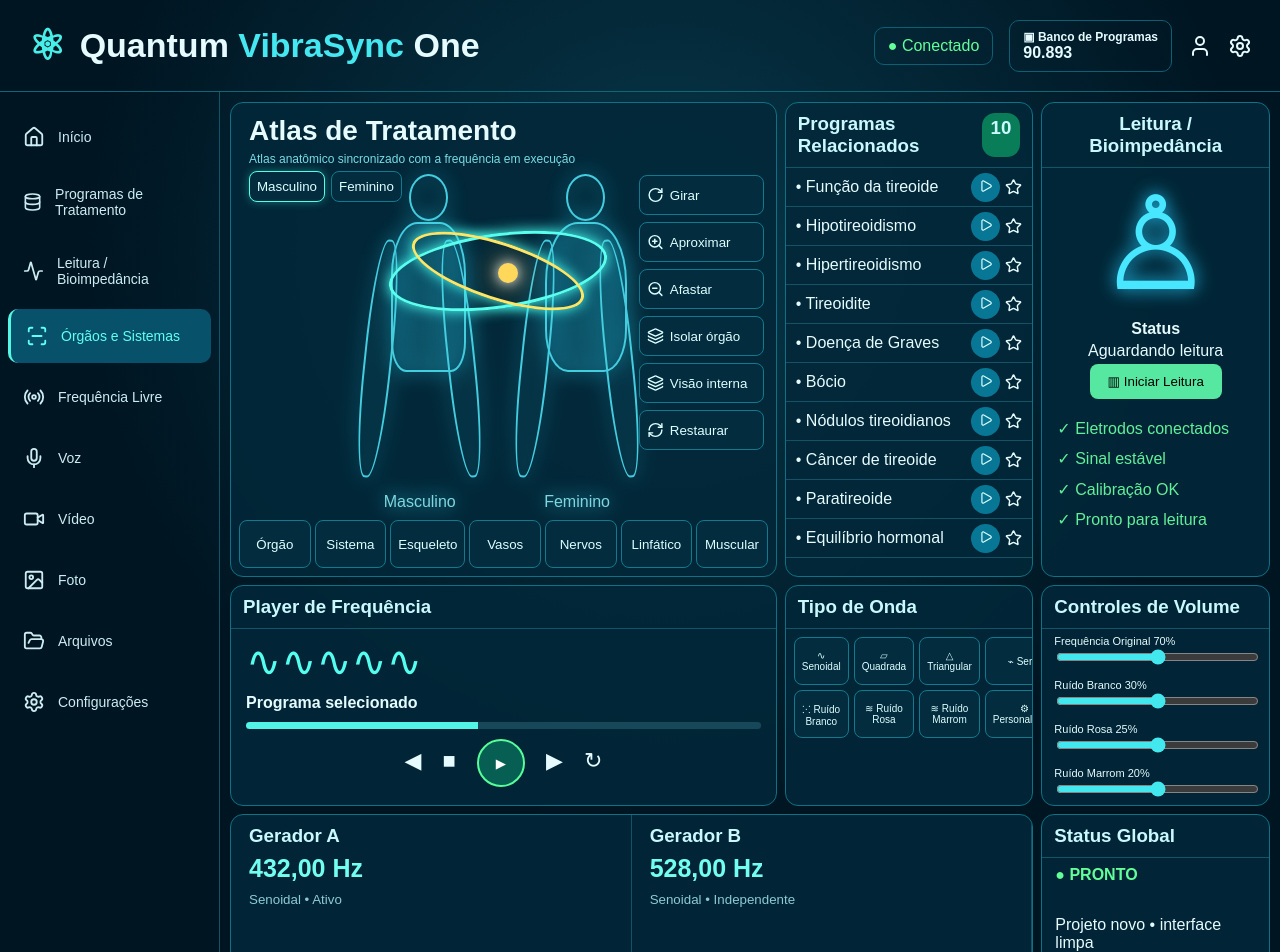
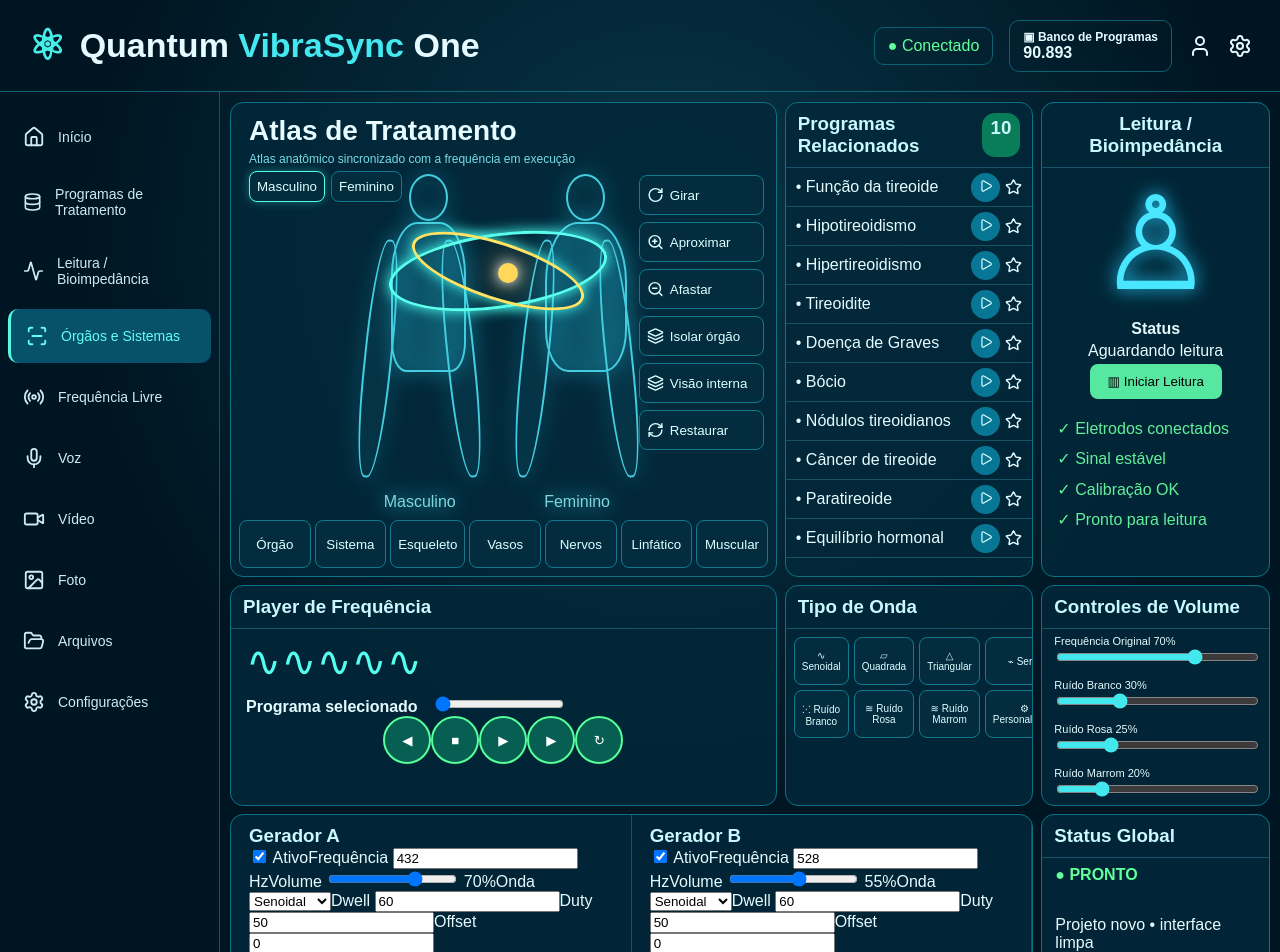
Before and after one commit to marcosfersant/quantum-vibrasync-one, a React (Vite) app: page / in a window 1280 px wide. Shown: the top 952 px of the page. Built offline with nearby package versions, Linux system fonts and the light colour scheme.

Commit message:
Passo 3: integrar motor A/B, audio, player e volumes sem importar interface antiga

```diff
--- a/src/main.jsx
+++ b/src/main.jsx
@@ -1,13 +1,18 @@
-import React from 'react';
+import React,{useEffect,useMemo,useRef,useState} from 'react';
 import {createRoot} from 'react-dom/client';
 import {Home,Database,Activity,ScanLine,Radio,Mic,Video,Image,FolderOpen,Settings,User,RotateCw,ZoomIn,ZoomOut,Layers,RefreshCw,Play,Star} from 'lucide-react';
 import './style.css';
 
+
+const waveTypes=[['sine','Senoidal'],['square','Quadrada'],['triangle','Triangular'],['sawtooth','Serra']];
+function noise(ctx,type){const b=ctx.createBuffer(1,ctx.sampleRate*3,ctx.sampleRate),d=b.getChannelData(0);let last=0;for(let i=0;i<d.length;i++){const w=Math.random()*2-1;if(type==='brown'){last=(last+.02*w)/1.02;d[i]=last*3.5}else d[i]=w}return b}
+function Engine({on,gens,master,white,brown,pink}){const ctx=useRef(),nodes=useRef([]);useEffect(()=>{const stop=()=>{nodes.current.forEach(n=>{try{n.stop?.()}catch{}try{n.disconnect?.()}catch{}});nodes.current=[]};stop();if(!on)return;const A=window.AudioContext||window.webkitAudioContext;ctx.current??=new A();const ac=ctx.current;ac.resume();gens.filter(g=>g.enabled).forEach(g=>{const o=ac.createOscillator(),v=ac.createGain();o.type=g.wave;o.frequency.value=g.freq;v.gain.value=(master/100)*(g.volume/100)*.18;o.connect(v).connect(ac.destination);o.start();nodes.current.push(o,v)});[['white',white],['white',pink],['brown',brown]].forEach(([t,n])=>{if(!n)return;const s=ac.createBufferSource(),v=ac.createGain();s.buffer=noise(ac,t);s.loop=true;v.gain.value=n/100*.1;s.connect(v).connect(ac.destination);s.start();nodes.current.push(s,v)});return stop},[on,gens,master,white,brown,pink]);return null}
+
 const menu=[[Home,'Início'],[Database,'Programas de Tratamento'],[Activity,'Leitura / Bioimpedância'],[ScanLine,'Órgãos e Sistemas'],[Radio,'Frequência Livre'],[Mic,'Voz'],[Video,'Vídeo'],[Image,'Foto'],[FolderOpen,'Arquivos'],[Settings,'Configurações']];
 const programs=['Função da tireoide','Hipotireoidismo','Hipertireoidismo','Tireoidite','Doença de Graves','Bócio','Nódulos tireoidianos','Câncer de tireoide','Paratireoide','Equilíbrio hormonal'];
 function App(){
- const [sex,setSex]=React.useState('Masculino');
- return <main className="app">
+ const [sex,setSex]=useState('Masculino'),[on,setOn]=useState(false),[elapsed,setElapsed]=useState(0),[repeat,setRepeat]=useState(1),[infinite,setInfinite]=useState(false),[a,setA]=useState({enabled:true,freq:432,wave:'sine',volume:70,dwell:60,duty:50,offset:0}),[b,setB]=useState({enabled:true,freq:528,wave:'sine',volume:55,dwell:60,duty:50,offset:0}),[master,setMaster]=useState(70),[white,setWhite]=useState(30),[pink,setPink]=useState(25),[brown,setBrown]=useState(20); const duration=1800,gens=useMemo(()=>[a,b],[a,b]); useEffect(()=>{if(!on)return;const id=setInterval(()=>setElapsed(t=>{if(t<duration)return t+1;if(infinite||repeat>1){if(!infinite)setRepeat(r=>Math.max(1,r-1));return 0}setOn(false);return duration}),1000);return()=>clearInterval(id)},[on,infinite,repeat]);
+ return <main className="app"><Engine on={on} gens={gens} master={master} white={white} pink={pink} brown={brown}/>
   <header><div className="brand"><b>⚛</b><strong>Quantum <span>VibraSync</span> One</strong></div><div className="top"><i>● Conectado</i><b>▣ Banco de Programas<br/><span>90.893</span></b><User/><Settings/></div></header>
   <div className="workspace">
    <aside>{menu.map(([I,t],i)=><button key={t} className={i===3?'active':''}><I/>{t}</button>)}</aside>
@@ -25,10 +30,10 @@
     </section>
     <section className="related panel"><h3>Programas Relacionados <b>10</b></h3>{programs.map(x=><div key={x}><span>• {x}</span><button><Play/></button><Star/></div>)}</section>
     <section className="reading panel"><h3>Leitura / Bioimpedância</h3><div className="mini-body">♙</div><b>Status</b><p>Aguardando leitura</p><button className="start">▥ Iniciar Leitura</button><div className="checks">✓ Eletrodos conectados<br/>✓ Sinal estável<br/>✓ Calibração OK<br/>✓ Pronto para leitura</div></section>
-    <section className="player panel"><h3>Player de Frequência</h3><div className="wave">∿∿∿∿∿</div><b>Programa selecionado</b><div className="bar"/><div className="transport">◀ ■ <button>▶</button> ▶ ↻</div></section>
-    <section className="generators panel"><div><h3>Gerador A</h3><b>432,00 Hz</b><small>Senoidal • Ativo</small></div><div><h3>Gerador B</h3><b>528,00 Hz</b><small>Senoidal • Independente</small></div></section>
+    <section className="player panel"><h3>Player de Frequência</h3><div className="wave">∿∿∿∿∿</div><b>Programa selecionado</b><input className="timeline" type="range" min="0" max={duration} value={elapsed} onChange={e=>setElapsed(+e.target.value)}/><div className="transport"><button onClick={()=>setElapsed(0)}>◀</button><button onClick={()=>{setOn(false);setElapsed(0)}}>■</button><button onClick={()=>setOn(v=>!v)}>{on?'Ⅱ':'▶'}</button><button onClick={()=>setElapsed(t=>Math.min(duration,t+10))}>▶</button><button onClick={()=>setInfinite(v=>!v)}>{infinite?'∞':'↻'}</button></div></section>
+    <section className="generators panel">{[['Gerador A',a,setA],['Gerador B',b,setB]].map(([n,g,set])=><div key={n}><h3>{n}</h3><label><input type="checkbox" checked={g.enabled} onChange={e=>set({...g,enabled:e.target.checked})}/> Ativo</label><label>Frequência <input type="number" value={g.freq} onChange={e=>set({...g,freq:+e.target.value||1})}/> Hz</label><label>Volume <input type="range" value={g.volume} onChange={e=>set({...g,volume:+e.target.value})}/> {g.volume}%</label><label>Onda <select value={g.wave} onChange={e=>set({...g,wave:e.target.value})}>{waveTypes.map(([v,n])=><option key={v} value={v}>{n}</option>)}</select></label><label>Dwell <input type="number" value={g.dwell} onChange={e=>set({...g,dwell:+e.target.value||1})}/></label><label>Duty <input type="number" value={g.duty} onChange={e=>set({...g,duty:+e.target.value||50})}/></label><label>Offset <input type="number" value={g.offset} onChange={e=>set({...g,offset:+e.target.value||0})}/></label></div>)}</section>
     <section className="waves panel"><h3>Tipo de Onda</h3><div>{['∿ Senoidal','▱ Quadrada','△ Triangular','⌁ Serra','⁙ Ruído Branco','≋ Ruído Rosa','≋ Ruído Marrom','⚙ Personalizada'].map(x=><button key={x}>{x}</button>)}</div></section>
-    <section className="vol panel"><h3>Controles de Volume</h3>{['Frequência Original 70%','Ruído Branco 30%','Ruído Rosa 25%','Ruído Marrom 20%'].map(x=><label key={x}>{x}<input type="range" defaultValue="50"/></label>)}</section>
+    <section className="vol panel"><h3>Controles de Volume</h3>{[['Frequência Original',master,setMaster],['Ruído Branco',white,setWhite],['Ruído Rosa',pink,setPink],['Ruído Marrom',brown,setBrown]].map(([n,v,set])=><label key={n}>{n} {v}%<input type="range" value={v} onChange={e=>set(+e.target.value)}/></label>)}</section>
     <section className="status panel"><h3>Status Global</h3><b>● PRONTO</b><p>Projeto novo • interface limpa</p></section>
    </section>
   </div>
```
